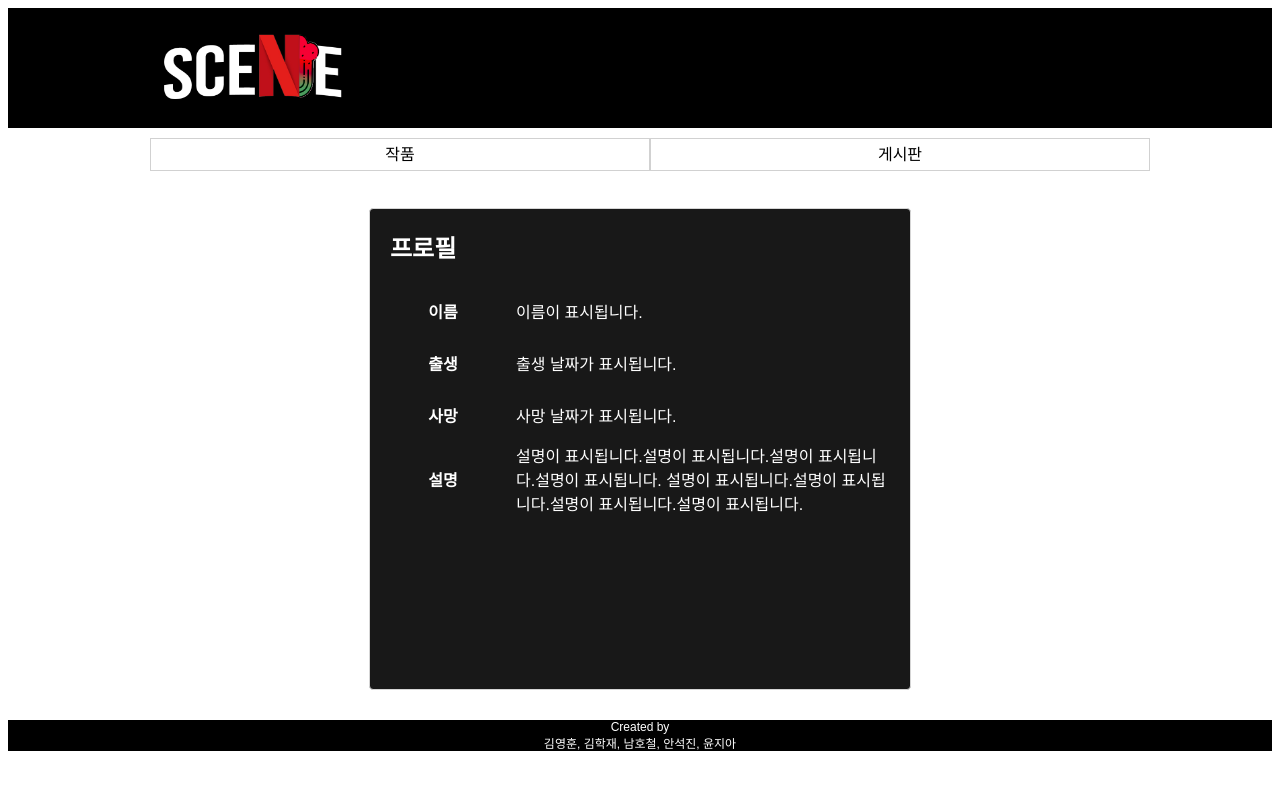
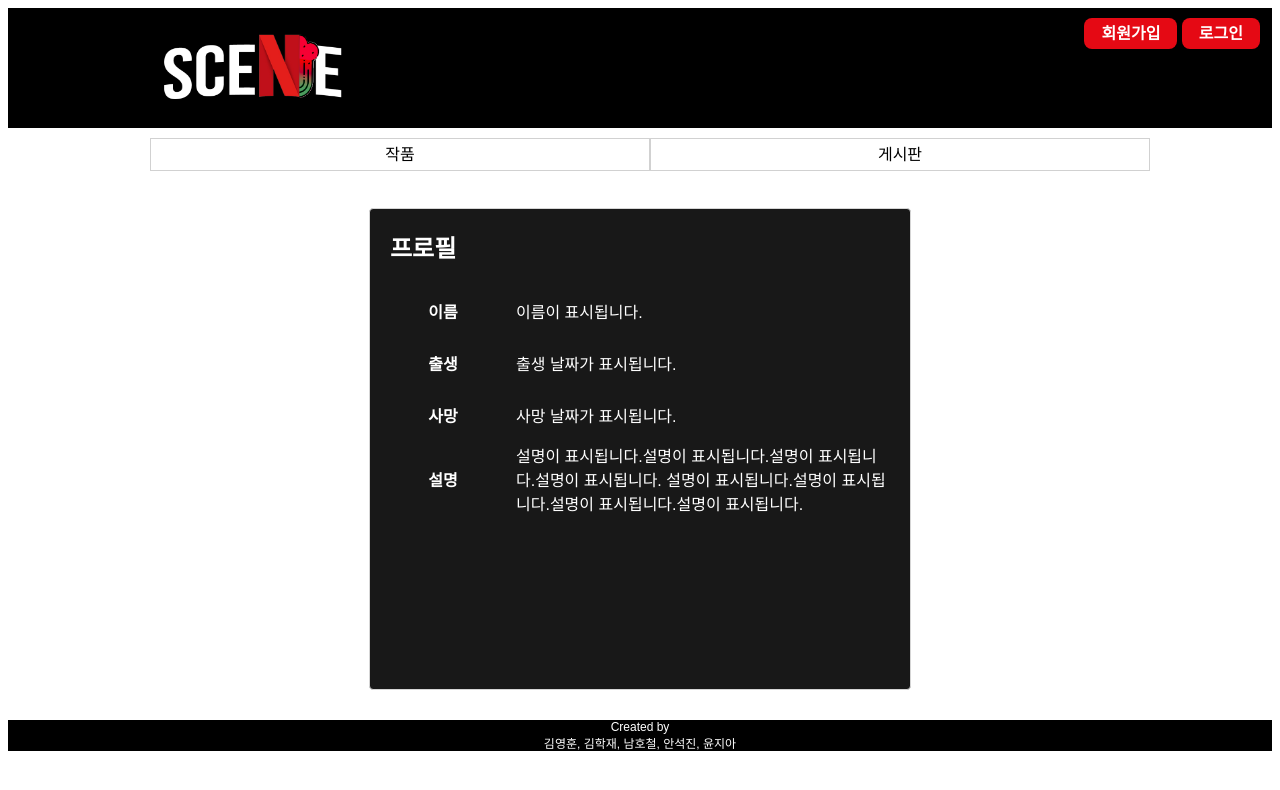
Before and after one commit to gouz7514/DB_design, a website: page view/html/cast-profile.html in a window 1280 px wide. Drawn offline with Linux system fonts and the light colour scheme.

Commit message:
refactor detail, profile page

```diff
--- a/view/html/cast-profile.html
+++ b/view/html/cast-profile.html
@@ -7,11 +7,17 @@
   <link rel="stylesheet" href="../../public/css/cast-profile.css">
 </head>
 <body>
-<div class="title-background">
-  <h1 class="title-content">
-    <a href="menu-movie.html"><img class="title-logo" src="../../public/img/scene_kimchi_logo.png" alt="씬김치 로고"></a>
-  </h1>
-</div>
+  <div class="title-container">
+    <span class="sign-member">
+      <a class="authLink" href="sign-signup.html">회원가입</a>
+      <a class="authLink" href="sign-login.html">로그인</a>
+    </span>
+    <div class="title-background">
+      <h1 class="title-content">
+        <a href="menu-movie.html"><img class="title-logo" src="../../public/img/scene_kimchi_logo.png" alt="씬김치 로고"></a>
+      </h1>
+    </div>
+  </div>
 <div class="body">
     <div class="menu">
         <ul class="select-menu">
```
Also changed, not shown: view/html/user-detail.html (+3 -1 lines).
